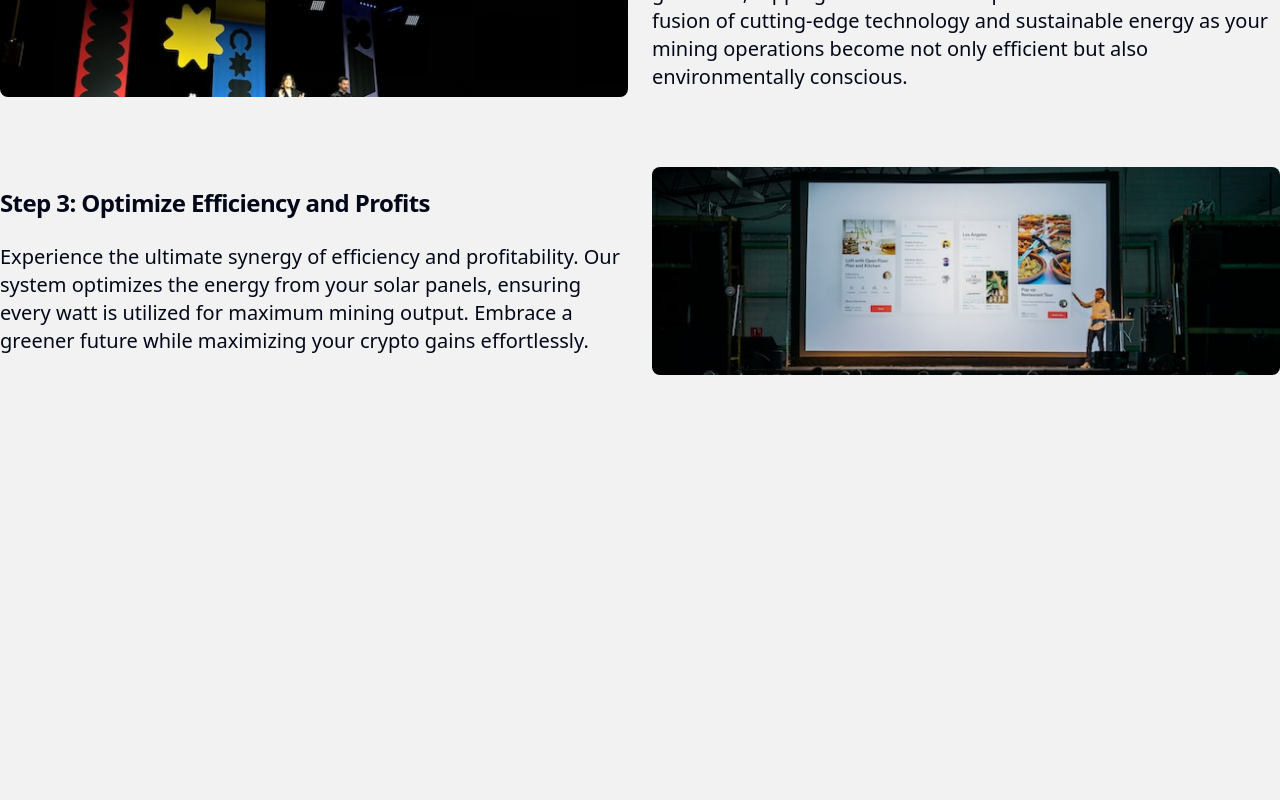
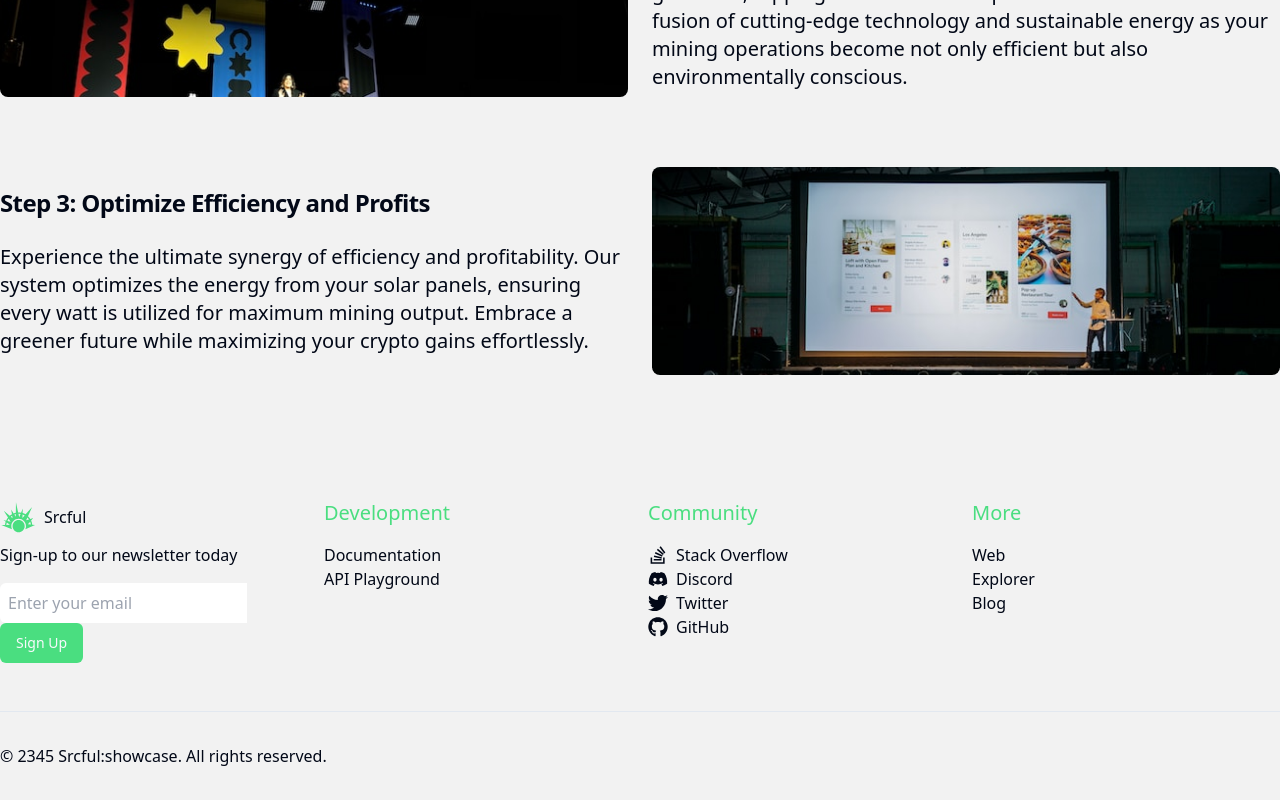
Before and after one commit to idohtml/srcful-example, a React (Vite) app: page / in a window 1280 px wide. Shown: the part 2681-3481 px from the top of the page. Before the commit the page ends 3180 px from the top, so only its background shows below. Built offline with nearby package versions, Linux system fonts and the light colour scheme.

Commit message:
added footer

```diff
--- a/package.json
+++ b/package.json
@@ -11,6 +11,7 @@
   },
   "dependencies": {
     "@radix-ui/react-dropdown-menu": "^2.0.6",
+    "@radix-ui/react-separator": "^1.0.3",
     "@radix-ui/react-slot": "^1.0.2",
     "class-variance-authority": "^0.7.0",
     "clsx": "^2.0.0",
--- a/src/App.tsx
+++ b/src/App.tsx
@@ -2,6 +2,7 @@ import { BrowserRouter as Router, Routes, Route } from "react-router-dom";
 import { ThemeProvider } from "./components/theme-provider";
 import Home from "./pages/Home";
 import Header from "./components/shared/Header";
+import Footer from "./components/shared/Footer";
 
 function App() {
   return (
@@ -13,6 +14,7 @@ function App() {
             <Route path="/" element={<Home />} />
           </Routes>
         </Router>
+        <Footer />
       </ThemeProvider>
     </div>
   );
--- a/src/components/shared/Footer.tsx
+++ b/src/components/shared/Footer.tsx
@@ -1,3 +1,120 @@
+import { Button } from "../ui/button";
+import { Separator } from "../ui/separator";
+import { GiSundial } from "react-icons/gi";
+import {
+  FaStackOverflow,
+  FaDiscord,
+  FaTwitter,
+  FaGithub,
+} from "react-icons/fa";
+
 export default function Footer() {
-  return <div>Footer</div>;
+  return (
+    <footer>
+      <div className="grid grid-cols-1 sm:grid-cols-2 md:grid-cols-4 gap-4">
+        <div>
+          <div className="flex items-center gap-2">
+            <GiSundial className="text-green-400 text-4xl" />
+            <p>Srcful</p>
+          </div>
+          <p className="flex flex-col mt-2 mb-4">
+            Sign-up to our newsletter today
+          </p>
+          <input
+            className="p-2 rounded-l-md -mr-1"
+            type="email"
+            placeholder="Enter your email"
+          />
+          <Button className="bg-green-400 hover:bg-green-600">Sign Up</Button>
+        </div>
+
+        <div>
+          <h2 className="mb-4 text-xl text-green-400">Development</h2>
+          <ul>
+            <li>
+              <a className="hover:text-green-400" href="/">
+                Documentation
+              </a>
+            </li>
+            <li>
+              <a className="hover:text-green-400" href="/">
+                API Playground
+              </a>
+            </li>
+          </ul>
+        </div>
+
+        <div>
+          <h2 className="mb-4 text-xl text-green-400">Community</h2>
+          <ul>
+            <li className="flex gap-2 items-center">
+              <FaStackOverflow className="text-xl" />
+              <a
+                className="hover:text-green-400"
+                target="_blank"
+                href="https://stackoverflow.com/"
+              >
+                Stack Overflow
+              </a>
+            </li>
+            <li className="flex gap-2 items-center">
+              <FaDiscord className="text-xl" />
+              <a
+                className="hover:text-green-400"
+                target="_blank"
+                href="https://discord.com/"
+              >
+                Discord
+              </a>
+            </li>
+            <li className="flex gap-2 items-center">
+              <FaTwitter className="text-xl" />
+              <a
+                className="hover:text-green-400"
+                target="_blank"
+                href="https://twitter.com/"
+              >
+                Twitter
+              </a>
+            </li>
+            <li className="flex gap-2 items-center">
+              <FaGithub className="text-xl" />
+              <a
+                className="hover:text-green-400"
+                target="_blank"
+                href="https://github.com/"
+              >
+                GitHub
+              </a>
+            </li>
+          </ul>
+        </div>
+
+        <div>
+          <h2 className="mb-4 text-xl text-green-400">More</h2>
+          <ul>
+            <li>
+              <a className="hover:text-green-400" href="#">
+                Web
+              </a>
+            </li>
+            <li>
+              <a className="hover:text-green-400" href="#">
+                Explorer
+              </a>
+            </li>
+            <li>
+              <a className="hover:text-green-400" href="#">
+                Blog
+              </a>
+            </li>
+          </ul>
+        </div>
+      </div>
+      <div className="flex flex-col w-full mt-12 mb-8">
+        <Separator className="mb-8" />
+        <p>&copy; 2345 Srcful:showcase. All rights reserved.</p>
+      </div>
+    </footer>
+  );
 }
--- /dev/null
+++ b/src/components/ui/separator.tsx
@@ -0,0 +1,29 @@
+import * as React from "react"
+import * as SeparatorPrimitive from "@radix-ui/react-separator"
+
+import { cn } from "@/lib/utils"
+
+const Separator = React.forwardRef<
+  React.ElementRef<typeof SeparatorPrimitive.Root>,
+  React.ComponentPropsWithoutRef<typeof SeparatorPrimitive.Root>
+>(
+  (
+    { className, orientation = "horizontal", decorative = true, ...props },
+    ref
+  ) => (
+    <SeparatorPrimitive.Root
+      ref={ref}
+      decorative={decorative}
+      orientation={orientation}
+      className={cn(
+        "shrink-0 bg-border",
+        orientation === "horizontal" ? "h-[1px] w-full" : "h-full w-[1px]",
+        className
+      )}
+      {...props}
+    />
+  )
+)
+Separator.displayName = SeparatorPrimitive.Root.displayName
+
+export { Separator }
```
Also changed, not shown: 1 other file (tests, documents, lock files or other folders).
